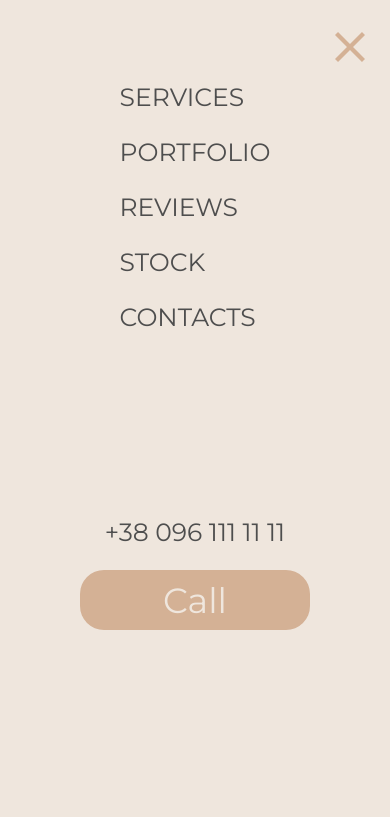
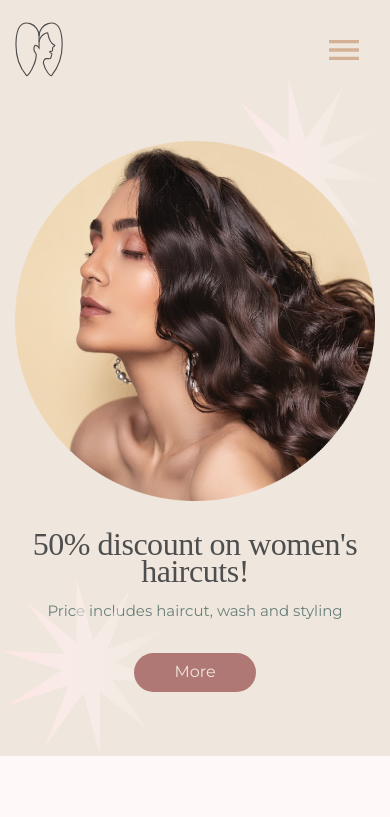
Before and after one commit to KHARKIVSKA-KURKUMA/Hair-Factory, a plain HTML site: page index.html in a window 390 px wide. Shown: the top 817 px of the page. Drawn offline with nearby package versions, Linux system fonts and the light colour scheme; files that its build step writes are made by us from their sources; a web font is replaced by a local one.

Commit message:
stupid dev)

```diff
--- a/index.html
+++ b/index.html
@@ -63,7 +63,7 @@
         </button>
       </div>
       <!-- menu -->
-      <div class="header__menu__mobile" data-menu>
+      <div class="header__menu__mobile is-hidden" data-menu>
         <div class="js-menu-container">
           <button type="button" class="menu__close" data-menu-close>
             <svg class="menu__close__icon" width="30" height="30">
```
